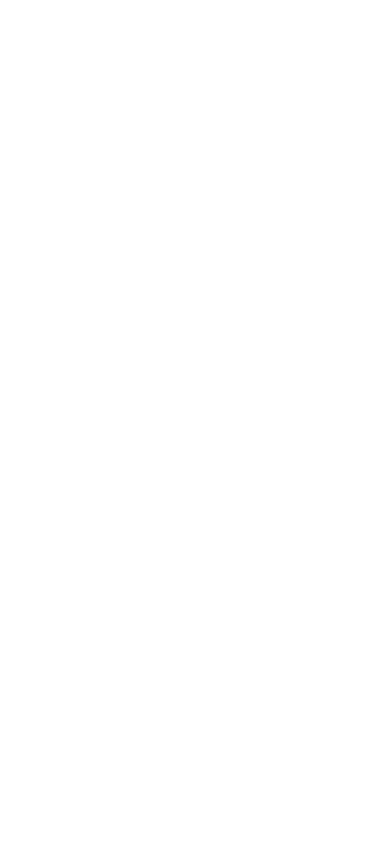
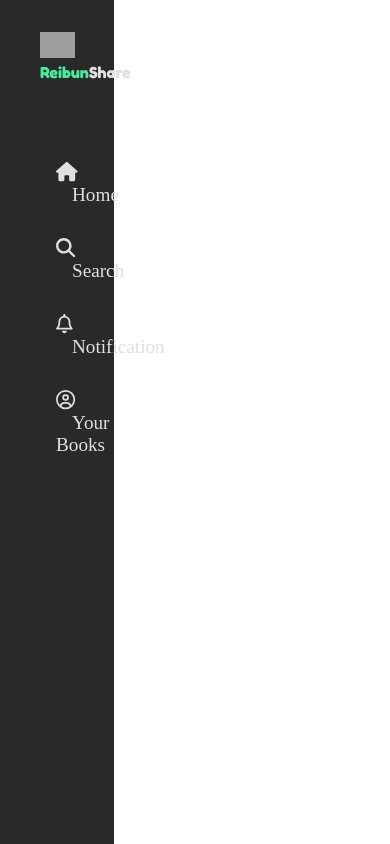
Before and after one commit to tayu78/reibunshare-frontend, a React (Vite) app: page /home in a window 390 px wide. Before the commit this address had no page. Built offline with nearby package versions, Linux system fonts and the light colour scheme; grey boxes are pictures that could not be loaded.

Commit message:
created Navbar component without responsiveness

```diff
--- a/package.json
+++ b/package.json
@@ -9,6 +9,10 @@
     "preview": "vite preview"
   },
   "dependencies": {
+    "@fortawesome/fontawesome-svg-core": "^6.2.1",
+    "@fortawesome/free-regular-svg-icons": "^6.2.1",
+    "@fortawesome/free-solid-svg-icons": "^6.2.1",
+    "@fortawesome/react-fontawesome": "^0.2.0",
     "axios": "^1.2.0",
     "react": "^18.2.0",
     "react-dom": "^18.2.0",
--- a/src/App.tsx
+++ b/src/App.tsx
@@ -1,11 +1,13 @@
 import { BrowserRouter, Routes, Route } from "react-router-dom";
 import Landing from "./pages/Landing";
+import Home from "./pages/Home";
 
 function App() {
   return (
     <BrowserRouter>
       <Routes>
         <Route path="/" element={<Landing />} />
+        <Route path="/home" element={<Home />} />
       </Routes>
     </BrowserRouter>
   );
--- a/src/components/Logo/styles.module.scss
+++ b/src/components/Logo/styles.module.scss
@@ -1,6 +1,7 @@
-@use "../../styles/base";
+@use "../../styles/base" as *;
 
 .logo{
+    font-family: $FONT_FANCY;
     img{
         width: 35px;
     }
--- /dev/null
+++ b/src/components/Navbar/NavLink/index.tsx
@@ -0,0 +1,19 @@
+import { FontAwesomeIcon } from "@fortawesome/react-fontawesome";
+import { IconProp } from "@fortawesome/fontawesome-svg-core";
+import styles from "./styles.module.scss";
+
+type propsTypes = {
+  name: string;
+  icon: IconProp;
+};
+
+const NavLink = ({ name, icon }: propsTypes) => {
+  return (
+    <li className={styles.navLink}>
+      <FontAwesomeIcon icon={icon} />
+      <span>{name}</span>
+    </li>
+  );
+};
+
+export default NavLink;
--- /dev/null
+++ b/src/components/Navbar/NavLink/styles.module.scss
@@ -0,0 +1,7 @@
+@use  "../../../styles/base";
+
+.navLink{
+    span{
+        margin-left: 1rem;
+    }
+}
--- /dev/null
+++ b/src/components/Navbar/index.tsx
@@ -0,0 +1,25 @@
+import { IconProp } from "@fortawesome/fontawesome-svg-core";
+import { faHouse, faMagnifyingGlass } from "@fortawesome/free-solid-svg-icons";
+import { faBell, faCircleUser } from "@fortawesome/free-regular-svg-icons";
+import Logo from "../Logo";
+import NavLink from "./NavLink";
+import styles from "./styles.module.scss";
+
+const Navbar = () => {
+  return (
+    <div className={styles.navBar}>
+      <div className={styles.logo}>
+        <Logo />
+      </div>
+
+      <ul>
+        <NavLink name="Home" icon={faHouse} />
+        <NavLink name="Search" icon={faMagnifyingGlass} />
+        <NavLink name="Notification" icon={faBell} />
+        <NavLink name="Your Books" icon={faCircleUser} />
+      </ul>
+    </div>
+  );
+};
+
+export default Navbar;
--- /dev/null
+++ b/src/components/Navbar/styles.module.scss
@@ -0,0 +1,26 @@
+@use "../../styles/base" as *;
+
+$PADDING_TOP:2rem;
+.navBar{
+    background-color: #292929;
+    width: 25%;
+    min-height: calc(100vh - $PADDING_TOP);
+    max-width: 300px;
+    padding-top: $PADDING_TOP;
+    padding-left: 1rem;
+
+    ul {
+        margin-top: 5rem;
+        display: flex;
+        flex-direction: column;
+        gap: 2rem;
+    }
+
+    li {
+        font-size: 1.2rem;
+    }
+
+    .logo {
+        margin-left: 1.5rem;
+    }
+}
--- /dev/null
+++ b/src/pages/Home/index.tsx
@@ -0,0 +1,11 @@
+import Navbar from "../../components/Navbar";
+
+const Home = () => {
+  return (
+    <>
+      <Navbar />
+    </>
+  );
+};
+
+export default Home;
--- a/src/pages/Landing/index.tsx
+++ b/src/pages/Landing/index.tsx
@@ -8,7 +8,7 @@
 
 const Landing = () => {
   return (
-    <div className={styles.bgBlackPrimary}>
+    <div className={`${styles.bgBlackPrimary} ${styles.fontFancy}`}>
       <div className={styles.container}>
         <div className={styles.logo}>
           <Logo />
--- a/src/styles/_base.scss
+++ b/src/styles/_base.scss
@@ -4,10 +4,14 @@
 $FONT_GREEN: #4AE99C;
 $FONT_YELLOW_DARK : #BFD24E;
 
+$FONT_FANCY: 'Fredoka', sans-serif;
+
+
 $BG_BLACK_PRIMARY: #383838;
 $BG_BLACK_SECONDARY: #595959;
 
 $MAX_WIDTH: 1200px;
+
 
 
 
@@ -28,7 +32,6 @@
     margin: 0;
     padding: 0;
     box-sizing: border-box;
-    font-family: 'Fredoka', sans-serif;
     color: $FONT_WHITE;
 }
 
@@ -72,7 +75,9 @@
 .fontGreen{
     color: $FONT_GREEN;
 }
-
+.fontFancy{
+    font-family: $FONT_FANCY;
+}
 
 // background
 .bgBlackPrimary{
```
Also changed, not shown: src/pages/Landing/styles.module.scss (line endings or trailing spaces), 1 other file (tests, documents, lock files or other folders).
